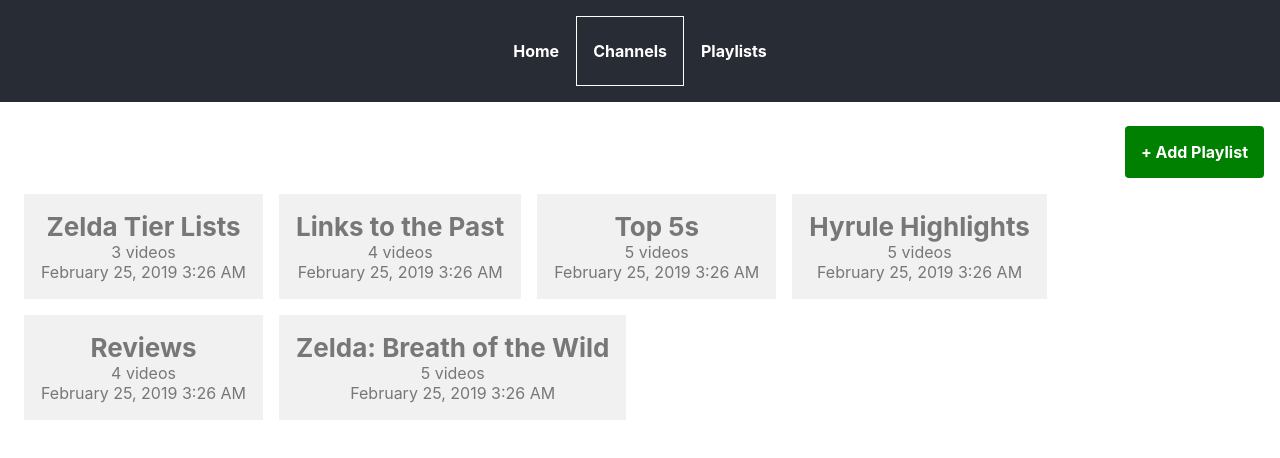
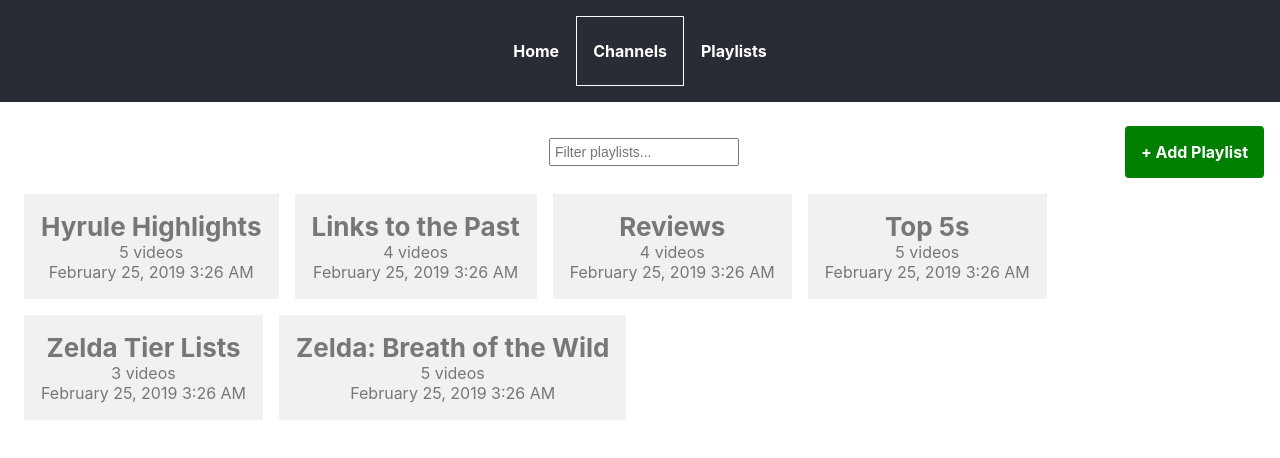
Before and after one commit to StevenC4/youtube-channel-downloader, a React app in the folder client/: page /channels/1/playlists in a window 1280 px wide. Shown: the top 458 px of the page. Built offline with nearby package versions, Linux system fonts and the light colour scheme.

Commit message:
Added filtering and sorting to playlists

```diff
--- a/client/src/components/Playlist/PlaylistList.js
+++ b/client/src/components/Playlist/PlaylistList.js
@@ -1,18 +1,27 @@
-import React from 'react';
+import React, {useState} from 'react';
 import moment from 'moment';
 import { NavLink } from 'react-router-dom';
 
 const PlaylistList = props => {
+	const [filterText, setFilterText] = useState('');
 	const handleClick = _e => props.setModalOpenState(true, 'Select a playlist to download');
+	const handleChange = e => setFilterText(e.target.value);
+	const playlistIds = [...props.playlists.ids]
+		.filter(playlistId => props.playlists.byId[playlistId].title.toLowerCase().indexOf(filterText.toLowerCase()) !== -1)
+		.sort((a, b) => props.playlists.byId[a].title.localeCompare(props.playlists.byId[b].title))
 
 	return (
 		<div>
 			<nav className='tile-container'>
 				<div className='utilities'>
+					<div className='spacer'></div>
+					<input className='filter' type='text' placeholder='Filter playlists...' value={filterText} onChange={handleChange}></input>
+					<div className='spacer'>
 					<div className='addButton' onClick={handleClick}>+ Add Playlist</div>
+					</div>
 				</div>
 				<div className='tiles'>
-					{props.playlists.ids.map(playlistId =>
+					{playlistIds.map(playlistId =>
 						<div key={playlistId} className='tile'>
 							<NavLink to={`${props.match.url}/${playlistId}`}>
 								<div className='title'>{props.playlists.byId[playlistId].title}</div>
```
